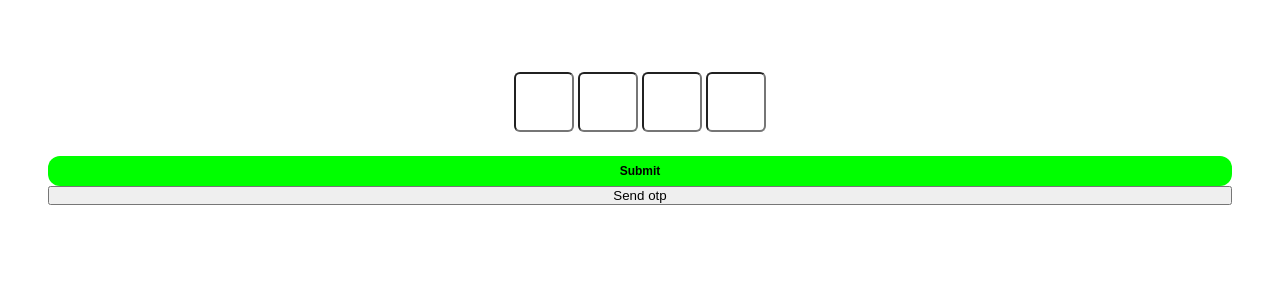
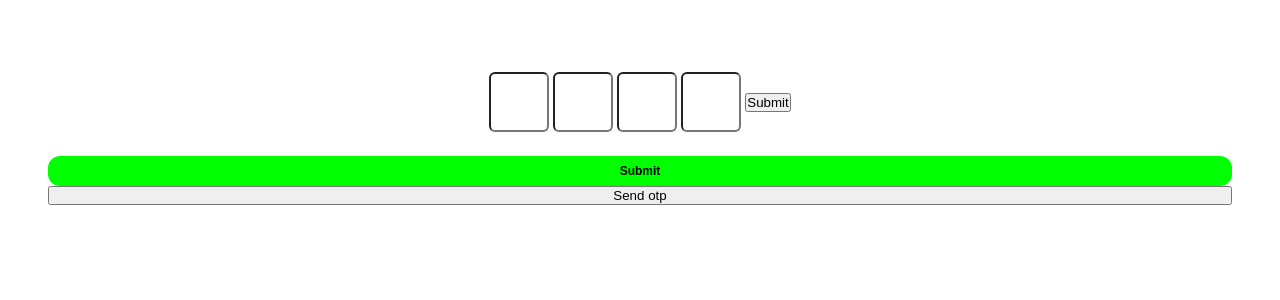
Before and after one commit to ashsajal1/react-otp-app, a React (Vite) app: page / in a window 1280 px wide. Shown: the top 300 px of the page. Built offline with nearby package versions, Linux system fonts and the light colour scheme.

Commit message:
handle otp

```diff
--- a/src/App.tsx
+++ b/src/App.tsx
@@ -1,5 +1,7 @@
 import { useState } from "react";
 import OtpPrompt from "./components/otp-prompt";
+import { toast, Toaster } from 'react-hot-toast'
+
 import './App.css'
 export default function App() {
   const createOtp = () => {
@@ -14,10 +16,12 @@ export default function App() {
     const updatedOtp = createOtp();
     setOtp(updatedOtp)
     setIsSent(true)
+    toast.success(`Your otp is ${updatedOtp}!`)
   }
 
   return (
     <div className="wrapper">
+      <Toaster />
       <div>
         <OtpPrompt />
         <button className="submit-btn">Submit</button>
--- a/src/components/otp-prompt.tsx
+++ b/src/components/otp-prompt.tsx
@@ -1,12 +1,53 @@
-import './otp-prompt.css'
+import { useState, useRef, ChangeEvent } from 'react';
+import './otp-prompt.css';
 
 export default function OtpPrompt() {
-    return (
-        <div className='otp-container'>
-            <input title="otp box" type="number" />
-            <input title="otp box" type="number" />
-            <input title="otp box" type="number" />
-            <input title="otp box" type="number" />
-        </div>
-    )
+  const [otpValues, setOtpValues] = useState(['', '', '', '']);
+  const otpInputs = useRef<(HTMLInputElement | null)[]>([]);
+
+  const handleInputChange = (e: ChangeEvent<HTMLInputElement>, index: number) => {
+    const inputValue = e.target.value;
+
+    // Ensure only one integer is allowed in the input
+    const sanitizedValue = inputValue.replace(/\D/g, '');
+
+    // Update the OTP value at the specified index
+    const newOtpValues = [...otpValues];
+    newOtpValues[index] = sanitizedValue;
+    setOtpValues(newOtpValues);
+
+   // Move focus to the next input if available
+   if (inputValue.length > 0 && index < otpValues.length - 1 && otpInputs.current[index + 1]) {
+    const nextInput = otpInputs.current[index + 1];
+    if (nextInput) {
+      nextInput.focus();
+    }
+  }
+  };
+
+  const handleSubmit = (e: ChangeEvent<HTMLFormElement>) => {
+    e.preventDefault()
+    const otp = otpValues.join('');
+    // Here you can do whatever you want with the OTP value, such as sending it to a server or validating it
+    console.log('Submitted OTP:', otp);
+  };
+
+  return (
+    <form onSubmit={handleSubmit} className='otp-container'>
+      {otpValues.map((value, index) => (
+        <input
+          key={index}
+          ref={(input) => (otpInputs.current[index] = input)}
+          className='otp-input'
+          title="otp box"
+          type="text"
+          maxLength={1}
+          value={value}
+          onChange={(e) => handleInputChange(e, index)}
+        />
+      ))}
+
+      <button type='submit'>Submit</button>
+    </form>
+  );
 }
```
